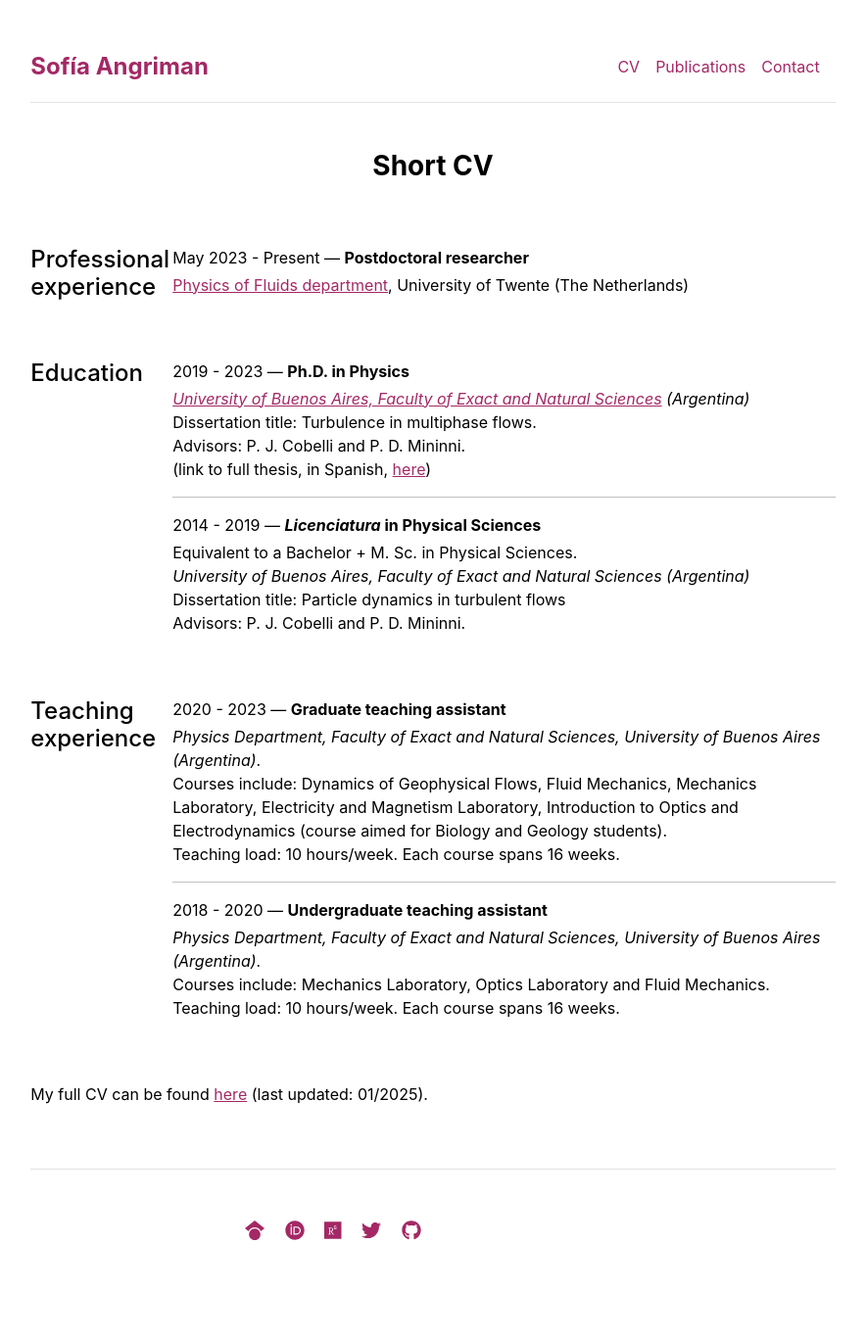
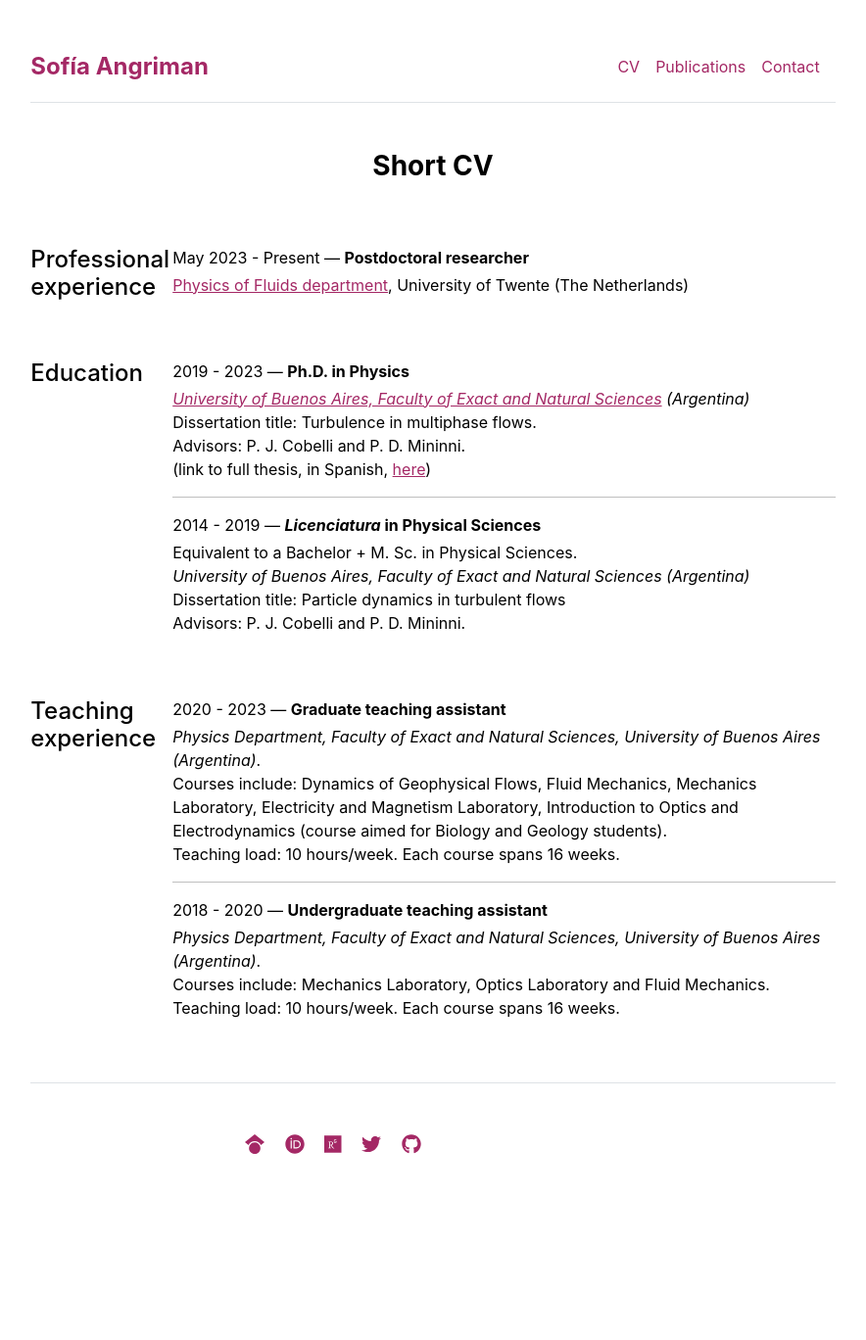
Before and after one commit to sofiaangriman/sofiaangriman.github.io, a Jekyll site: the page built from cv.md, in a window 1280 px wide. Shown: the whole page at 98% size, without its empty margins (198-1082 px from the left). Built offline with Jekyll 4.4.1, drawn with Linux system fonts in a browser that asks for light colours; after the commit the page ends 1280 px from its top, so only the background shows below that.

Commit message:
Update cv.md

```diff
--- a/cv.md
+++ b/cv.md
@@ -2,5 +2,3 @@
 layout: cv
 title: "CV"
 ---
-
-My full CV can be found [here](../cv/cv.pdf) (last updated: 01/2025).
```
